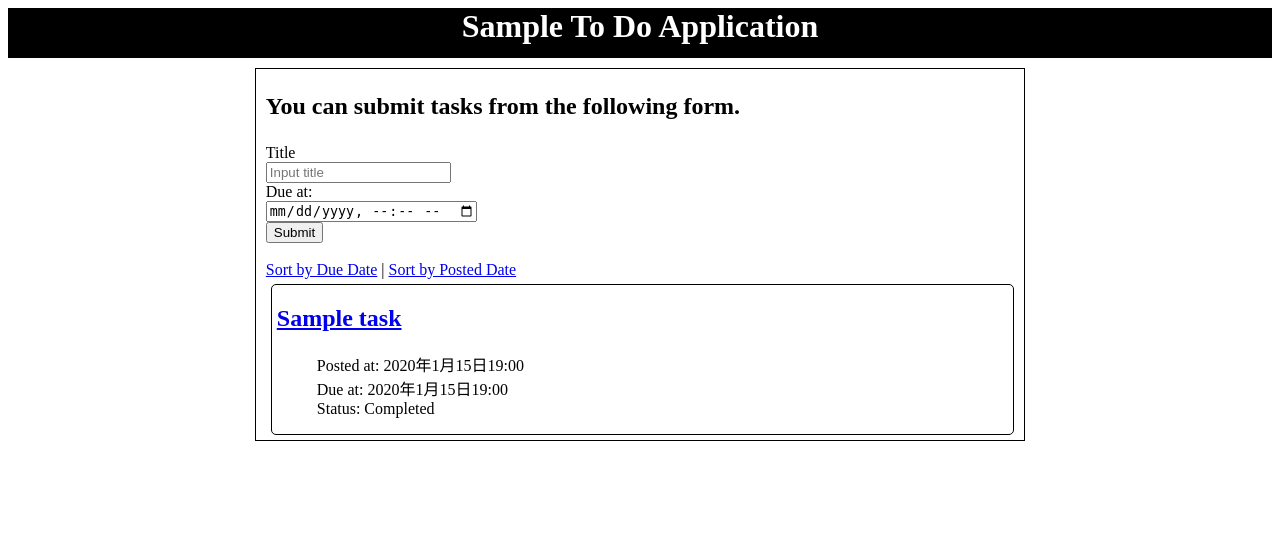
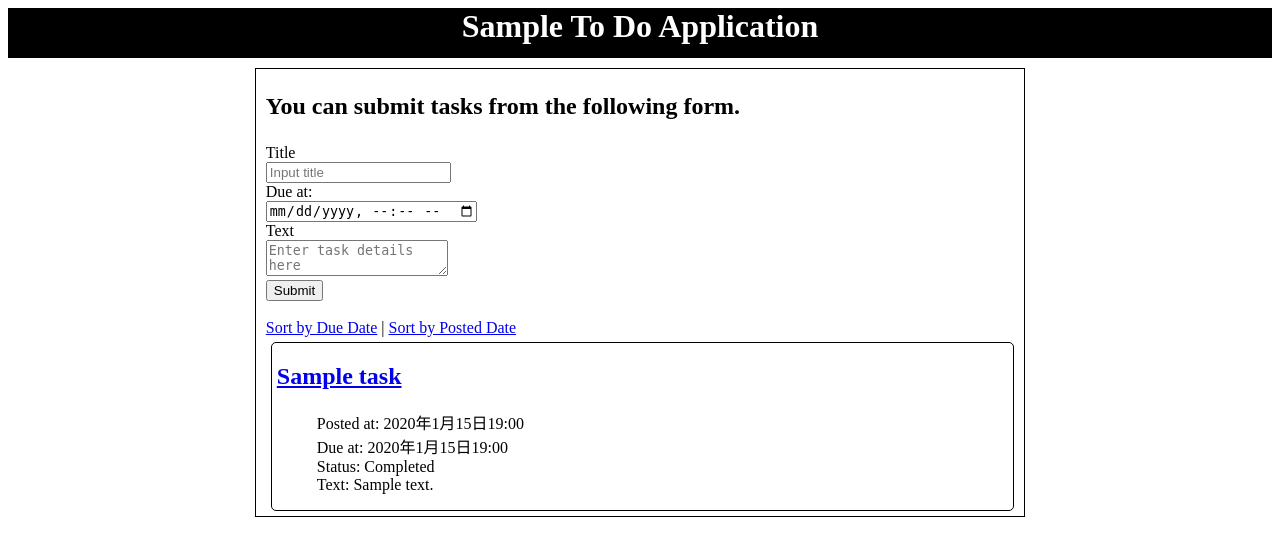
Before and after one commit to s1f102401764/django-test-exercise, a Django app: page / in a window 1280 px wide. Shown: the top 556 px of the page. Run offline with Django 5.2, Linux system fonts and the light colour scheme; tables that the repository leaves empty hold one stand-in row (values such as "Sample post").

Commit message:
text投稿機能追加1

```diff
--- a/todo/models.py
+++ b/todo/models.py
@@ -8,7 +8,7 @@ class Task(models.Model):
     completed = models.BooleanField(default=False)
     posted_at = models.DateTimeField(default=timezone.now)
     due_at = models.DateTimeField(null=True, blank=True)
-
+    text = models.TextField(blank=True)
     def is_overdue(self, dt):
         if self.due_at is None:
             return False
--- a/todo/templates/todo/detail.html
+++ b/todo/templates/todo/detail.html
@@ -10,6 +10,10 @@
 
   <body>
     <h1>{{ task.title }}</h1>
+    {% if task.text %}
+  <p>{{ task.text }}</p>
+  {% endif %}
+
     <ul>
       <li>Posted at: {{ task.posted_at }}</li>
       {% if task.due_at %}
--- a/todo/templates/todo/index.html
+++ b/todo/templates/todo/index.html
@@ -25,6 +25,10 @@
                         <input id="dueInput" name="due_at" type="datetime-local">
                     </div>
                     <div>
+                    <label for="textInput">Text</label><br>
+                    <textarea id="textInput" name="text" placeholder="Enter task details here"></textarea>
+                    </div>
+                    <div>
                         <button type="submit">Submit</button>
                     </div>
                 </form>
@@ -48,6 +52,9 @@
                         {% else %}
                         <li>Status: Not Completed</li>
                         {% endif %}
+                        {% if task.text %}
+                        <li>Text: {{ task.text }}</li>
+                        {% endif %}
                     </ul>
                 </div>
                 {% endfor %}
--- a/todo/views.py
+++ b/todo/views.py
@@ -8,7 +8,7 @@ from todo.models import Task
 # Create your views here.
 def index(request):
     if request.method == 'POST':
-        task = Task(title=request.POST['title'], due_at=make_aware(parse_datetime(request.POST['due_at'])))
+        task = Task(title=request.POST['title'], due_at=make_aware(parse_datetime(request.POST['due_at'])),text=request.POST['text'])
         task.save()
 
     if request.GET.get('order') == 'due':
```
Also changed, not shown: todo/migrations/0002_task_text.py (added).
